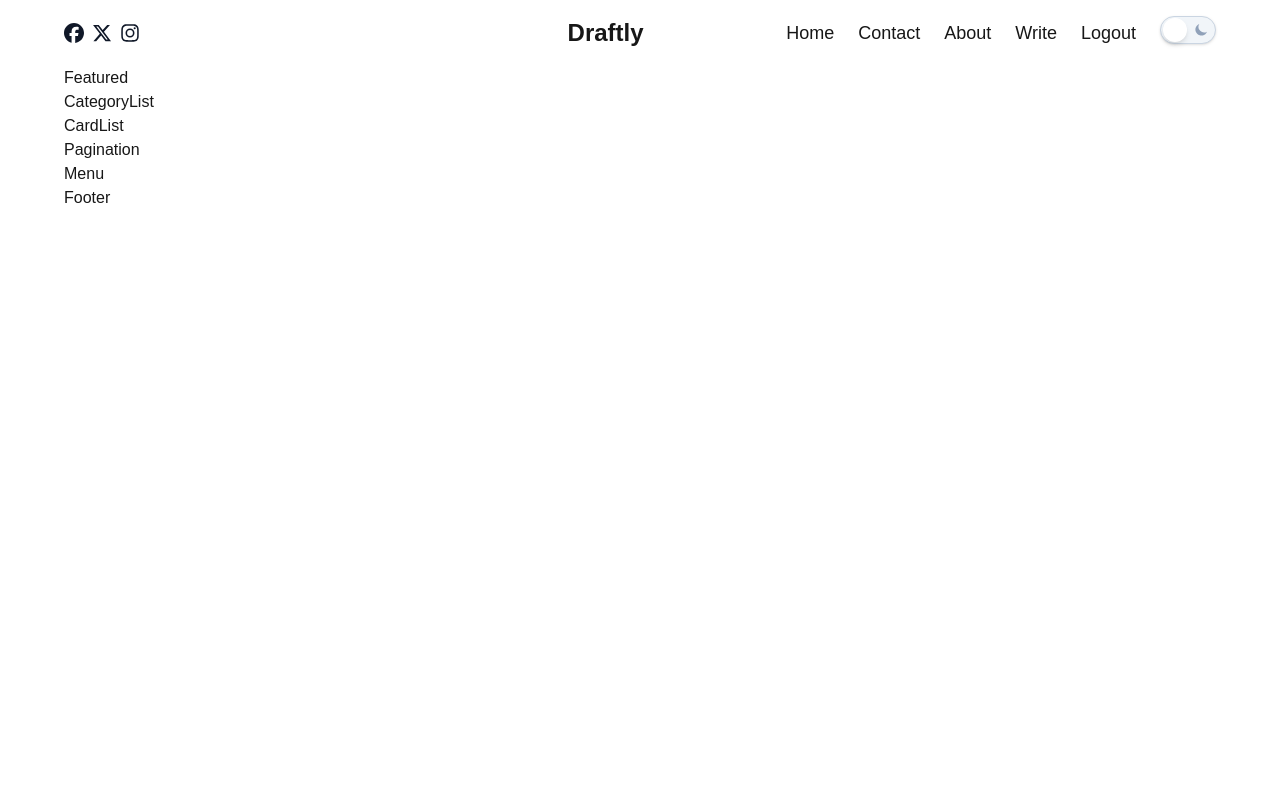
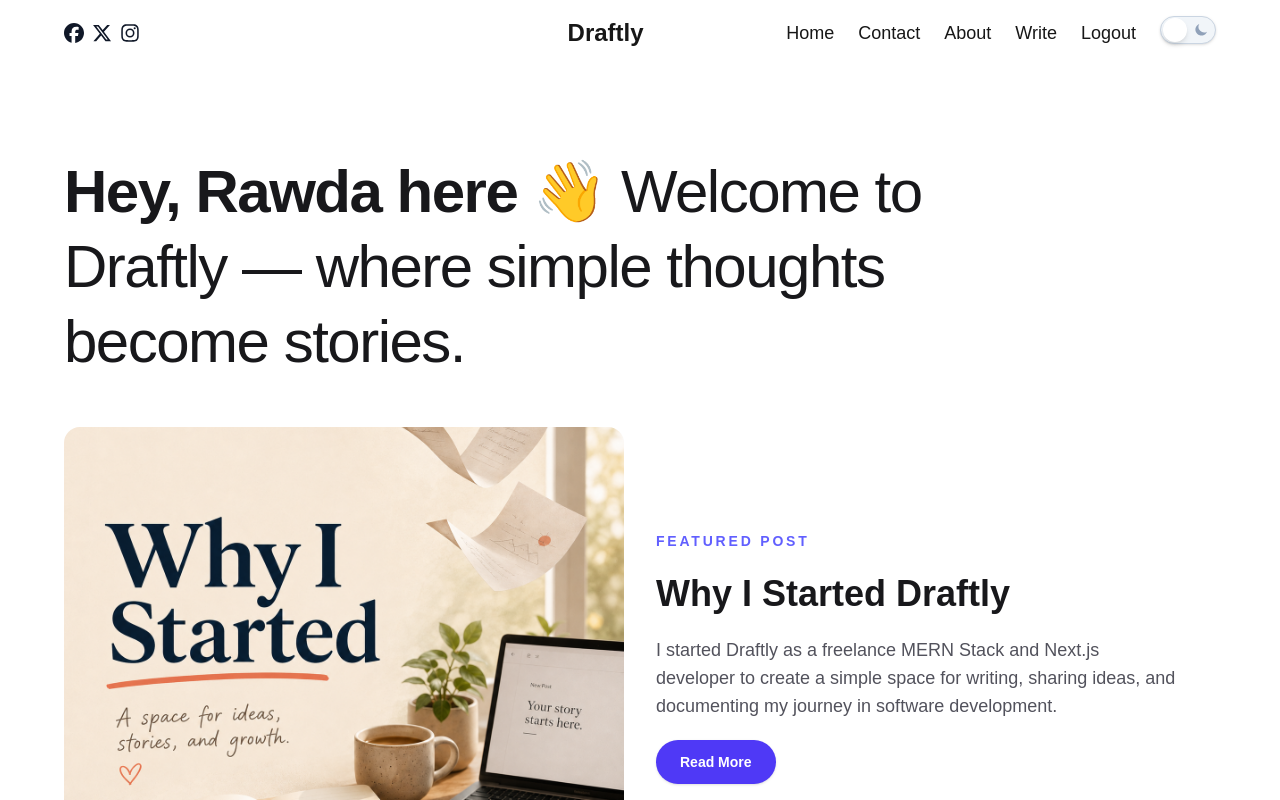
Before and after one commit to rawdaymohamed/draftly, a Next.js app: page / in a window 1280 px wide. Shown: the top 800 px of the page. Built offline with nearby package versions, Linux system fonts and the light colour scheme.

Commit message:
Feat: add featured comonent

```diff
--- a/src/app/layout.tsx
+++ b/src/app/layout.tsx
@@ -32,7 +32,7 @@ export default function RootLayout({
     >
       <body className="min-h-full overflow-x-hidden">
         <ThemeContextProvider>
-          <div className="min-h-screen w-full md:max-w-4xl lg:max-w-6xl xl:max-w-7xl mx-auto flex flex-col px-8 lg:px-16">
+          <div className="min-h-screen w-full md:max-w-4xl lg:max-w-6xl xl:max-w-7xl mx-auto flex flex-col px-0 lg:px-8 xl:px-16">
             <Navbar />
             {children}
             <Footer />
--- a/src/app/page.tsx
+++ b/src/app/page.tsx
@@ -5,7 +5,7 @@ import Menu from "@/components/Menu";
 
 export default function Home() {
   return (
-    <div className="">
+    <div className="flex flex-col gap-10 mt-3 md:mt-8">
       <Featured />
       <CategoryList />
       <div className="">
--- a/src/components/CategoryList.tsx
+++ b/src/components/CategoryList.tsx
@@ -1,7 +1,7 @@
 import React from "react";
 
 const CategoryList = () => {
-  return <div>CategoryList</div>;
+  return <div className="px-6 lg:px-0">CategoryList</div>;
 };
 
 export default CategoryList;
--- a/src/components/Featured.tsx
+++ b/src/components/Featured.tsx
@@ -1,7 +1,53 @@
+import Image from "next/image";
 import React from "react";
 
 const Featured = () => {
-  return <div className="">Featured</div>;
+  return (
+    <section className="flex flex-col gap-12 pt-8 md:pt-14">
+      {/* Hero title */}
+      <div className="px-6 lg:px-0">
+        <h1 className="max-w-4xl text-4xl font-light leading-tight tracking-tight text-zinc-900 dark:text-zinc-100 md:text-5xl lg:text-6xl">
+          <span className="font-bold">Hey, Rawda here 👋</span> Welcome to
+          Draftly — where simple thoughts become stories.
+        </h1>
+      </div>
+
+      {/* Featured post */}
+      <article className="grid gap-8 lg:grid-cols-2 lg:items-center">
+        {/* Image container */}
+        <div className="relative h-[320px] w-full overflow-hidden md:h-[500px] lg:h-[460px] lg:rounded-2xl">
+          <Image
+            src="/why-i-started.png"
+            alt="Why I Started Draftly"
+            fill
+            priority
+            className="object-cover"
+          />
+        </div>
+
+        {/* Text container */}
+        <div className="flex flex-col gap-5 px-6 lg:px-0 lg:pr-10">
+          <p className="text-sm font-semibold uppercase tracking-[0.2em] text-indigo-500">
+            Featured Post
+          </p>
+
+          <h2 className="max-w-xl text-3xl font-bold leading-tight text-zinc-900 dark:text-zinc-100 md:text-4xl">
+            Why I Started Draftly
+          </h2>
+
+          <p className="max-w-xl text-base leading-7 text-zinc-600 dark:text-zinc-300 md:text-lg">
+            I started Draftly as a freelance MERN Stack and Next.js developer to
+            create a simple space for writing, sharing ideas, and documenting my
+            journey in software development.
+          </p>
+
+          <button className="w-fit rounded-full cursor-pointer bg-indigo-600 px-6 py-3 text-sm font-semibold text-white shadow-sm transition hover:bg-indigo-700">
+            Read More
+          </button>
+        </div>
+      </article>
+    </section>
+  );
 };
 
 export default Featured;
--- a/src/components/Navbar.tsx
+++ b/src/components/Navbar.tsx
@@ -8,7 +8,7 @@ import ThemeToggle from "./ThemeToggle";
 
 const Navbar = () => {
   return (
-    <nav className="flex justify-between items-center py-4">
+    <nav className="flex justify-between items-center py-4 px-6 lg:px-0">
       {/* Social icons */}
       <div className="hidden md:flex items-center gap-2 flex-1 ">
         <Facebook />
```
Also changed, not shown: public/why-i-started.png (added).
